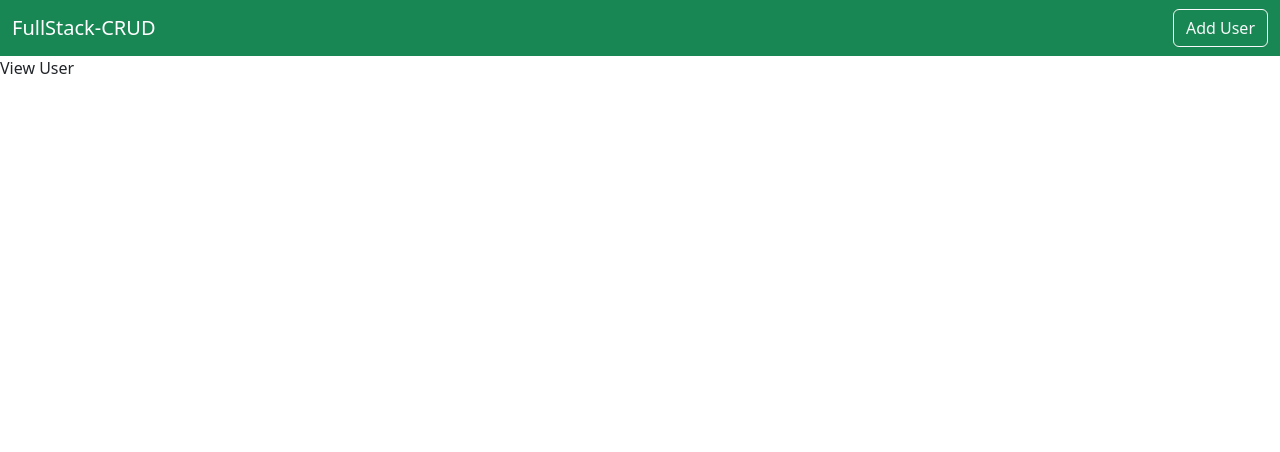
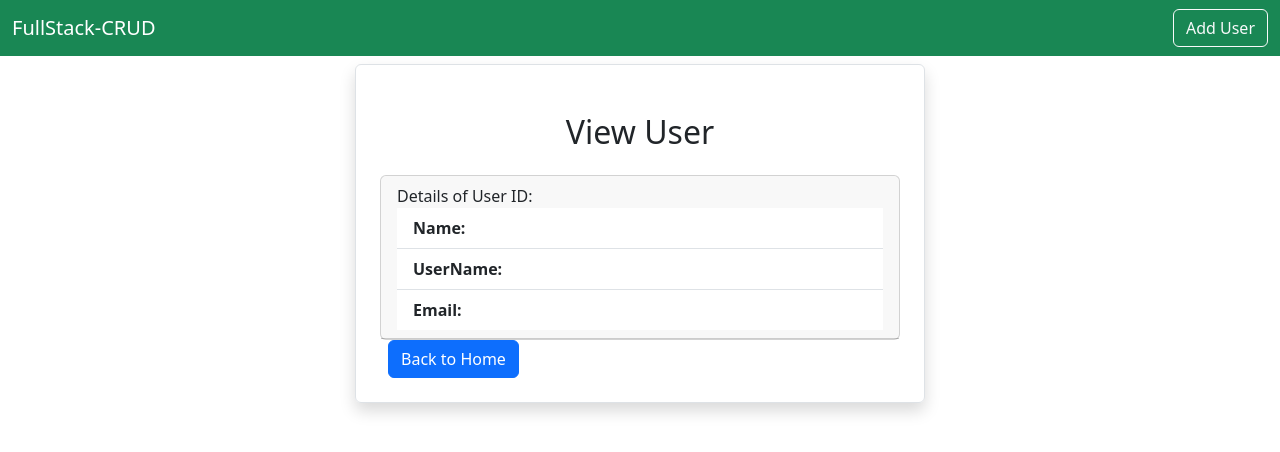
Before and after one commit to VimukthiMK/FullStack-CRUD, a React (Create React App) app in the folder frontend-application/: page /viewuser/1 in a window 1280 px wide. Shown: the top 452 px of the page. Built offline with nearby package versions, Linux system fonts and the light colour scheme.

Commit message:
Created viewuser.js

```diff
--- a/frontend-application/src/users/ViewUser.js
+++ b/frontend-application/src/users/ViewUser.js
@@ -1,9 +1,36 @@
 import React from 'react'
+import { Link} from 'react-router-dom'
 
 export default function ViewUser() {
   return (
-    <div>
-      <p>View User</p>
-    </div>
+    <div className='container'>
+        <div className='row'>
+          <div className='col-md-6 offset-md-3 border rounded p-4 mt-2 shadow '>
+            <h2 className='text-center m-4'>View User</h2>
+
+              <div className='card'>
+                <div className='card-header'>
+                  Details of User ID:
+                  <ul className='list-group list-group-flush'>
+                    <li className='list-group-item'>
+                      <b>Name:</b>
+                    </li>
+                    <li className='list-group-item'>
+                      <b>UserName:</b>
+                    </li>
+                    <li className='list-group-item'>
+                      <b>Email:</b>
+                    </li>
+                  </ul>
+                </div>
+              </div>
+              <Link className='btn btn-primary mx-2' to={"/"}> Back to Home </Link>
+
+          </div>
+
+        </div>
+
+
+      </div>
   )
 }
```
